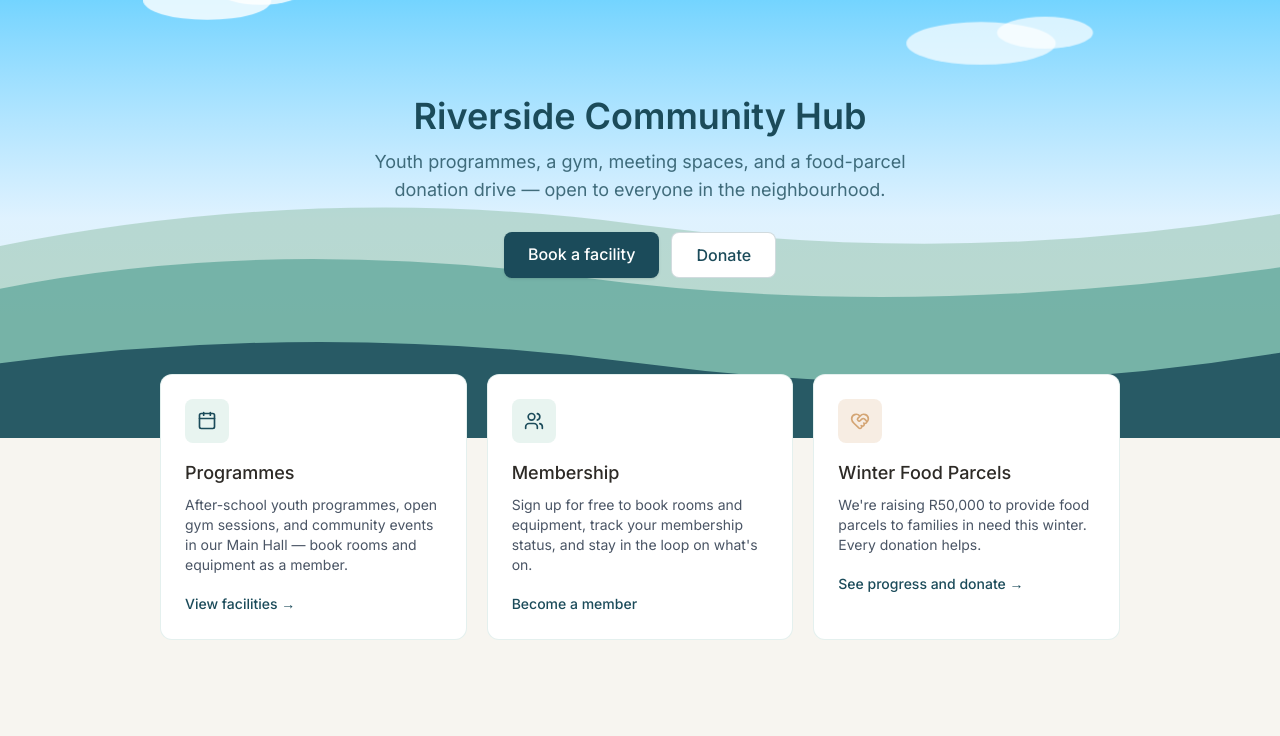
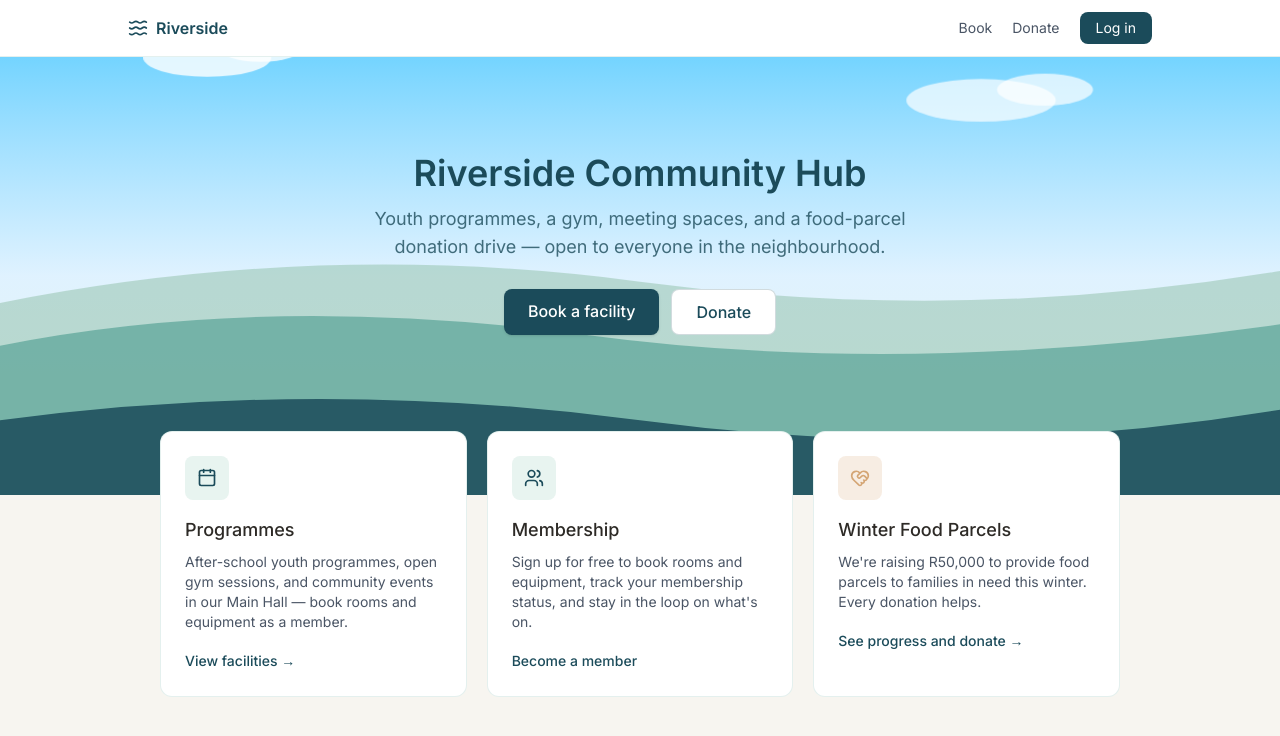
Before and after one commit to galaletsangmodise/Riverside-Community-Hub, a React (Vite) app in the folder frontend/: page / in a window 1280 px wide. Shown: the top 736 px of the page. Built offline with nearby package versions, Linux system fonts and the light colour scheme; no server answers.

Commit message:
feat: implement membership status logic and add Navbar component

```diff
--- a/frontend/src/App.tsx
+++ b/frontend/src/App.tsx
@@ -1,6 +1,7 @@
 import { BrowserRouter, Routes, Route } from 'react-router-dom';
 import { AuthProvider } from './context/AuthContext';
 import { ProtectedRoute } from './components/ProtectedRoute';
+import { Navbar } from './components/Navbar';
 import { Login } from './pages/Login';
 import { Signup } from './pages/Signup';
 import { Booking } from './pages/Booking';
@@ -12,6 +13,7 @@ export default function App() {
   return (
     <AuthProvider>
       <BrowserRouter>
+        <Navbar />
         <Routes>
           <Route path="/login" element={<Login />} />
           <Route path="/signup" element={<Signup />} />
--- /dev/null
+++ b/frontend/src/components/Navbar.tsx
@@ -0,0 +1,43 @@
+import { Link, useNavigate } from 'react-router-dom';
+import { useAuth } from '../context/AuthContext';
+import { Waves } from 'lucide-react';
+
+export function Navbar() {
+  const { session, role, signOut } = useAuth();
+  const navigate = useNavigate();
+
+  async function handleSignOut() {
+    await signOut();
+    navigate('/');
+  }
+
+  return (
+    <nav className="bg-white border-b border-river-mid/15 px-6 py-3">
+      <div className="max-w-5xl mx-auto flex items-center justify-between">
+        <Link to="/" className="flex items-center gap-2 font-semibold text-river-deep">
+          <Waves className="w-5 h-5" />
+          Riverside
+        </Link>
+
+        <div className="flex items-center gap-5 text-sm">
+          <Link to="/book" className="text-gray-600 hover:text-river-deep">Book</Link>
+          <Link to="/donate" className="text-gray-600 hover:text-river-deep">Donate</Link>
+
+          {(role === 'staff' || role === 'admin') && (
+            <Link to="/admin" className="text-river-deep font-medium">Dashboard</Link>
+          )}
+
+          {session ? (
+            <button onClick={handleSignOut} className="text-gray-600 hover:text-river-deep">
+              Log out
+            </button>
+          ) : (
+            <Link to="/login" className="bg-river-deep text-white px-4 py-1.5 rounded-lg">
+              Log in
+            </Link>
+          )}
+        </div>
+      </div>
+    </nav>
+  );
+}
--- a/frontend/src/pages/AdminDashboard.tsx
+++ b/frontend/src/pages/AdminDashboard.tsx
@@ -17,6 +17,7 @@ interface Member {
   role: string;
   membership_tier: string;
   joined_at: string;
+  membership_status: 'active' | 'expiring_soon' | 'expired';
 }
 
 interface Stats {
@@ -179,6 +180,12 @@ export function AdminDashboard() {
                 <div className="text-right">
                   <p className="uppercase text-xs bg-gray-100 inline-block px-2 py-1 rounded">{m.role}</p>
                   <p className="text-gray-500 mt-1">{m.membership_tier}</p>
+                  {m.membership_status === 'expiring_soon' && (
+                    <p className="text-xs text-orange-600 font-medium mt-1">Expiring soon</p>
+                  )}
+                  {m.membership_status === 'expired' && (
+                    <p className="text-xs text-red-600 font-medium mt-1">Expired</p>
+                  )}
                 </div>
               </div>
             ))}
```
Also changed, not shown: 1 other file (tests, documents, lock files or other folders).
